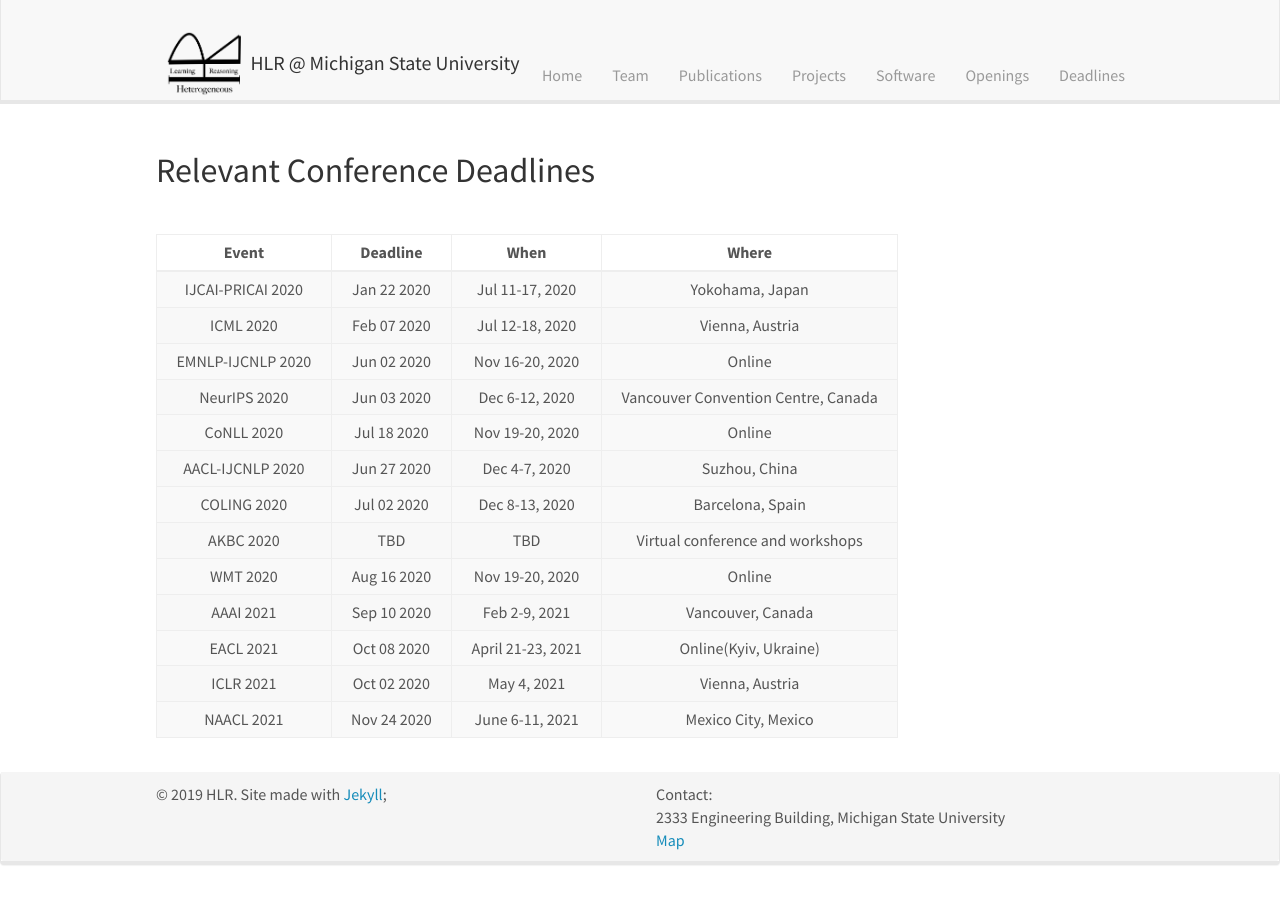
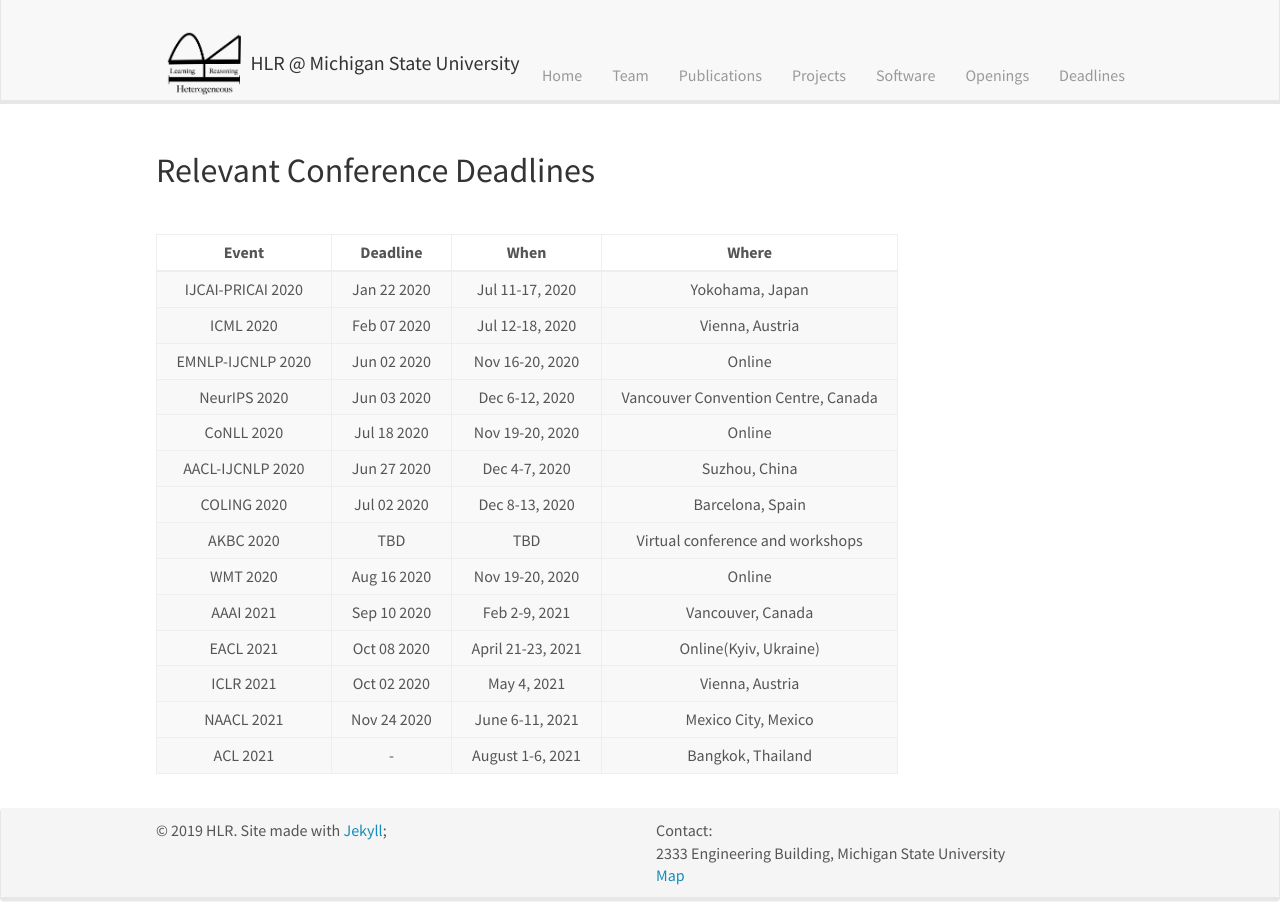
Before and after one commit to HLR/HLR.github.io, a Jekyll site: the page built from _pages/deadlines.md, in a window 1280 px wide and 923 px high. Built offline with Jekyll 4.4.1, drawn with Linux system fonts in a browser that asks for light colours; nearby versions of some CDN libraries.

Commit message:
Update deadlines.md

```diff
--- a/_pages/deadlines.md
+++ b/_pages/deadlines.md
@@ -27,6 +27,7 @@ permalink: /deadlines/
 | &nbsp; EACL 2021  &nbsp; | &nbsp;  Oct 08 2020   &nbsp; | &nbsp;  April 21-23, 2021 &nbsp; | &nbsp; Online(Kyiv, Ukraine)  &nbsp;|
 | &nbsp; ICLR 2021  &nbsp; | &nbsp;  Oct 02 2020    &nbsp; | &nbsp;  May 4, 2021   &nbsp; | &nbsp;  Vienna, Austria &nbsp; |
 | &nbsp; NAACL 2021  &nbsp; | &nbsp;  Nov 24 2020    &nbsp; | &nbsp;  June 6-11, 2021   &nbsp; | &nbsp;  Mexico City, Mexico &nbsp; |
+| &nbsp; ACL 2021  &nbsp; | &nbsp;  -    &nbsp; | &nbsp;  August 1-6, 2021   &nbsp; | &nbsp;  Bangkok, Thailand &nbsp; |
 {:.table-striped .table-bordered}
 
 &nbsp;
```
